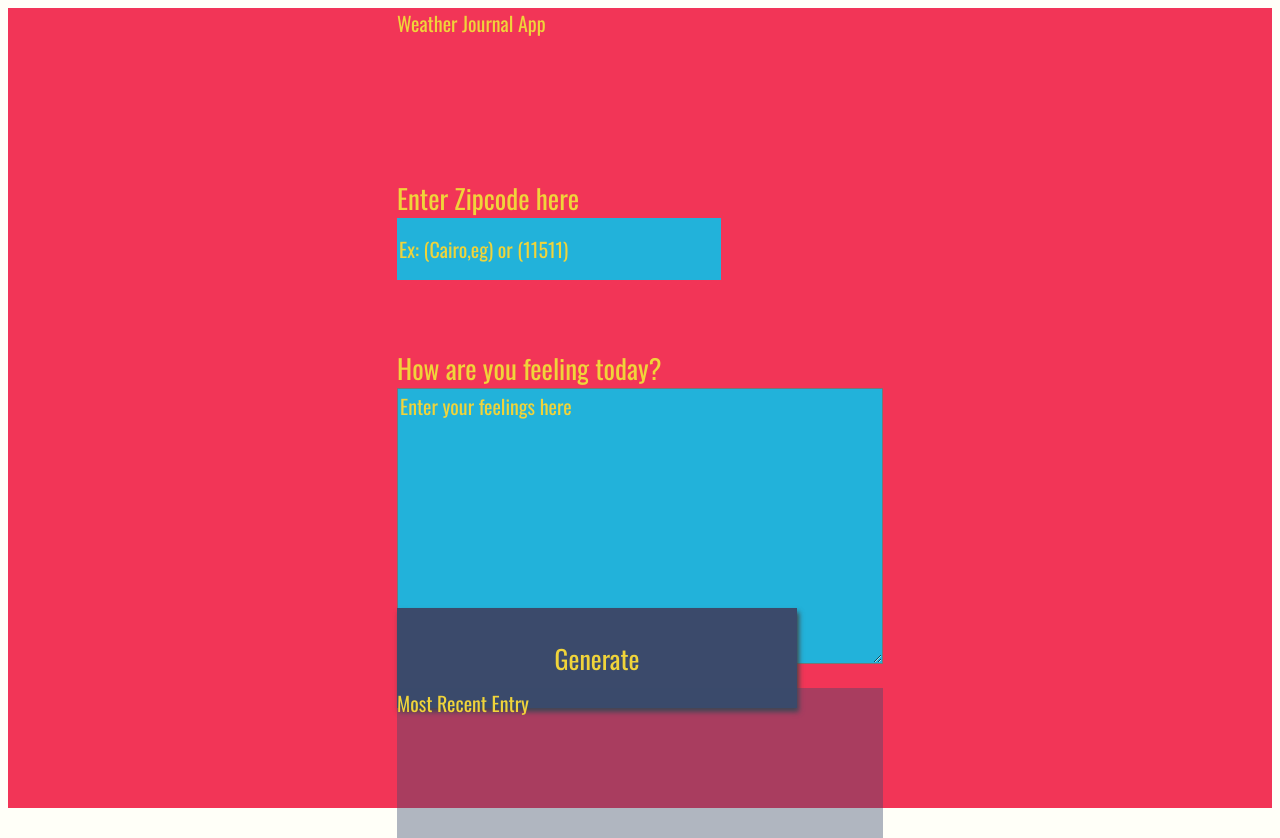
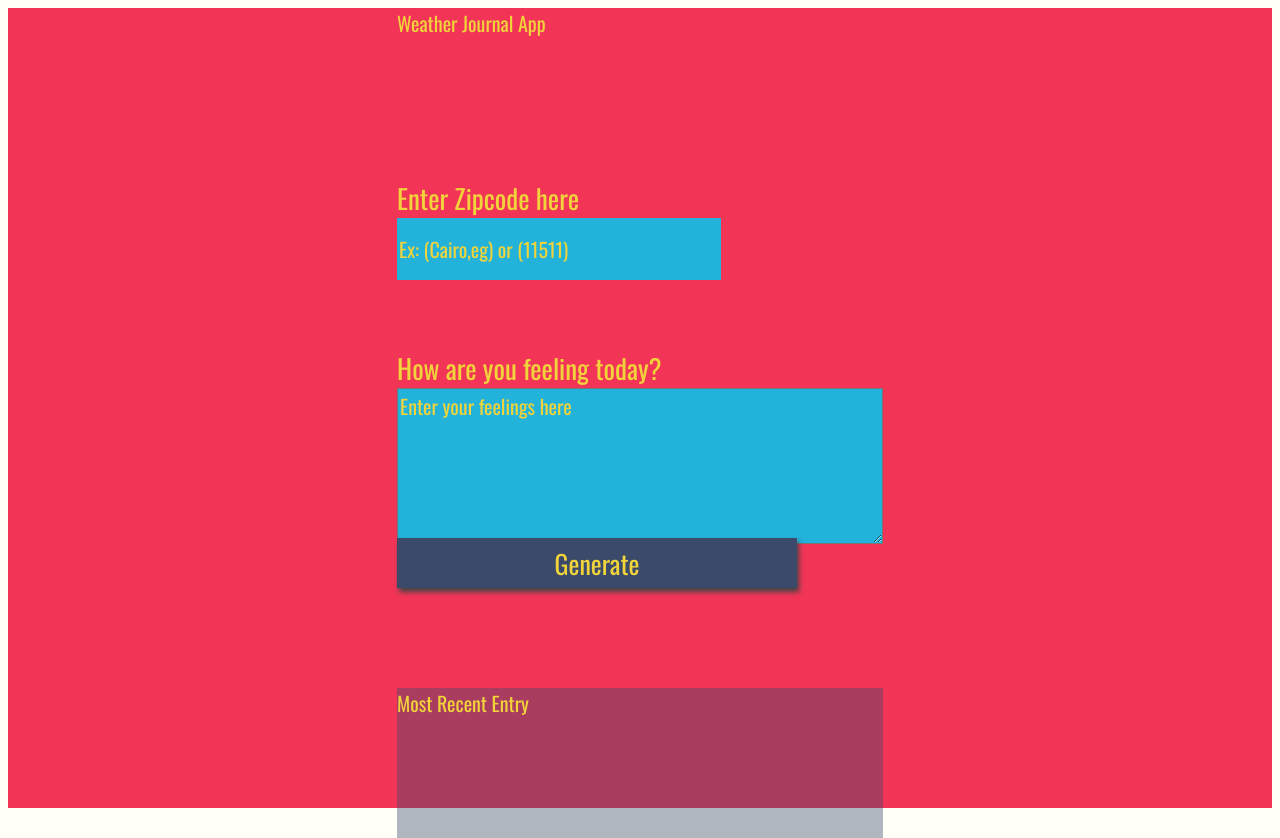
Before and after one commit to MohamedFarid648/Weather-Journal-App-Udacity-Project, a website: page website/index.html in a window 1280 px wide. Drawn offline with nearby package versions, Linux system fonts and the light colour scheme; a web font is replaced by a local one.

Commit message:
feat:Meet Suggesstions

```diff
--- a/package.json
+++ b/package.json
@@ -7,7 +7,7 @@
     "body-parser": "^1.19.0",
     "cors": "^2.8.5",
     "express": "^4.17.1",
-    "nodemon": "^2.0.4"
+    "nodemon": "^2.0.5"
   },
   "devDependencies": {},
   "scripts": {
--- a/website/app.js
+++ b/website/app.js
@@ -5,7 +5,7 @@
 // Personal API Key for OpenWeatherMap API
 const apiKey = '&APPID=3794968e819429b52119daf3aeb37b53&units=imperial';
 let countryCode = '';//Cairo,eg
-const baseURL = `http://api.openweathermap.org/data/2.5/weather?q=`
+const baseURL = `http://api.openweathermap.org/data/2.5/weather?zip=`
 
 // Event listener to add function to existing HTML DOM element
 
--- a/website/index.html
+++ b/website/index.html
@@ -19,7 +19,7 @@
     </div>
     <div class="holder feel">
       <label for="feelings">How are you feeling today?</label>
-      <textarea class="myInput" id="feelings" placeholder="Enter your feelings here" rows="9" cols="50"></textarea>
+      <textarea class="myInput" id="feelings" placeholder="Enter your feelings here" rows="5" cols="50"></textarea>
     </div>
 
     <div class="holder btnDiv">
--- a/website/style.css
+++ b/website/style.css
@@ -47,7 +47,7 @@ body{
 
 }
 .btnDiv{
-    margin-top: 90px;
+    margin-top: 20px;
 }
 
 /*  Basic Styling To Override Default For Basic HTML Elements */
@@ -73,7 +73,7 @@ input{
 }
 button{
     width: 400px;
-    height: 100px;
+    height: 50px;
     background: #3b4a6b;
     color: #f0d43a;
     font-size: 26px;
```
Also changed, not shown: 1 other file.
